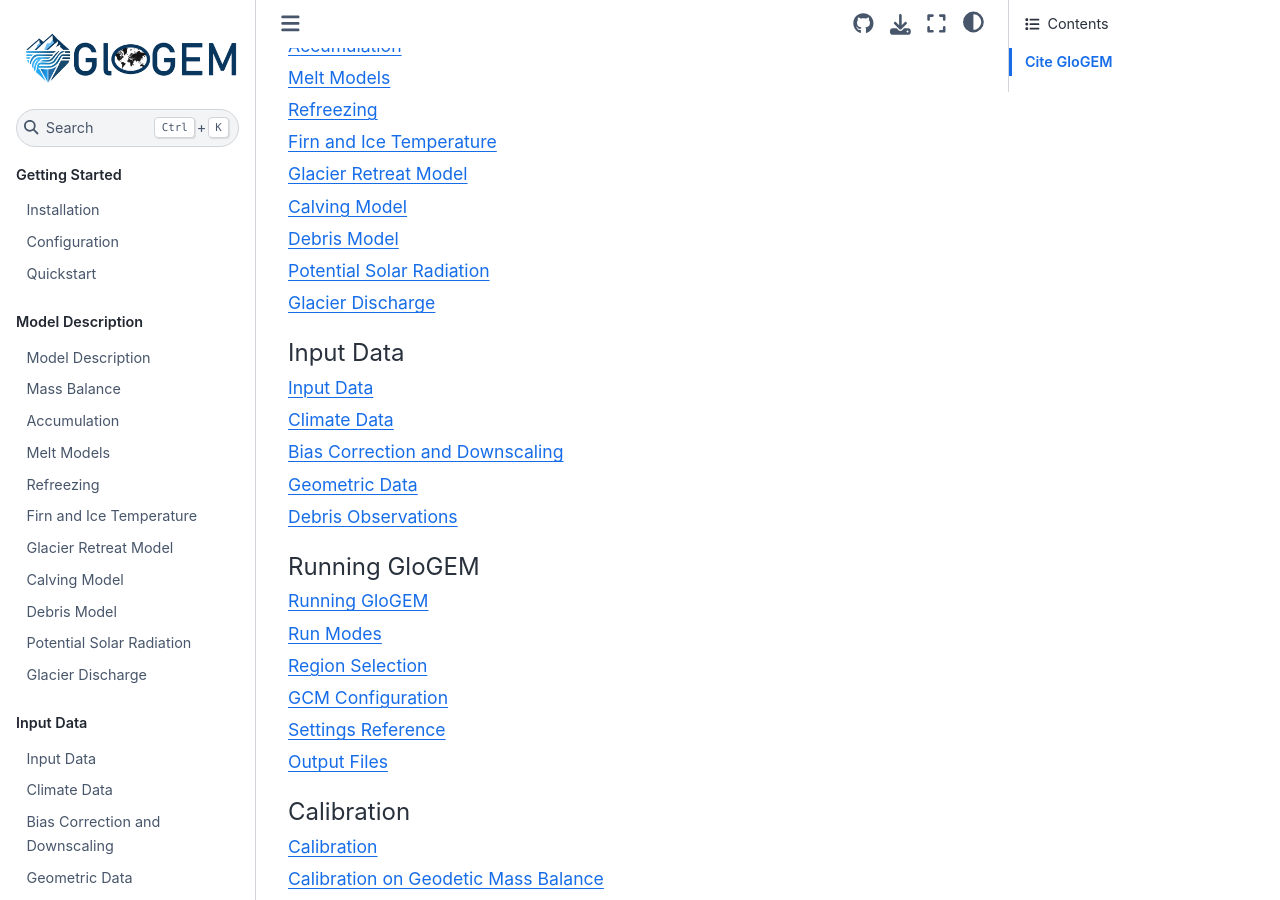
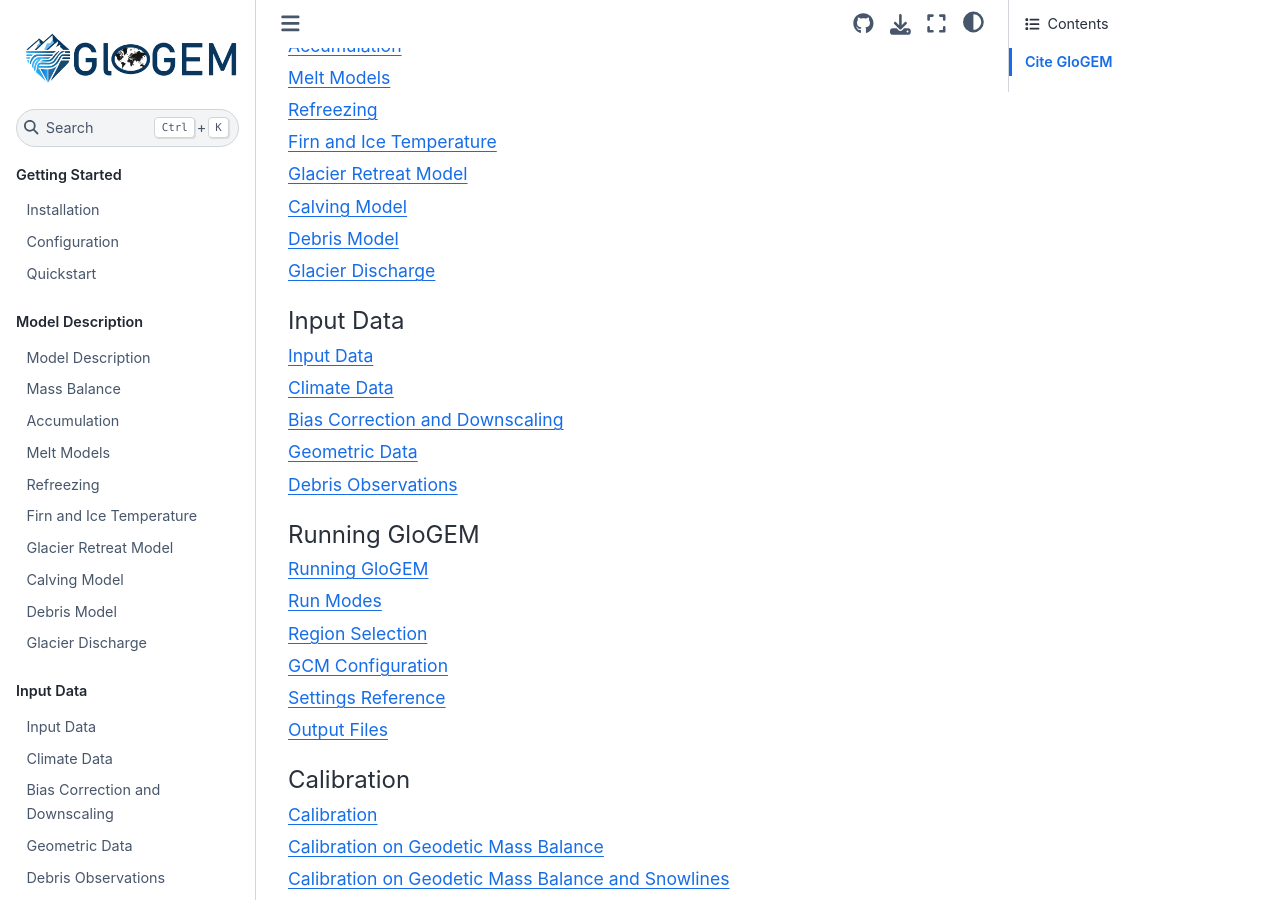
Before and after one commit to eth-vaw-glaciology/GloGEM-doc-temp, a Sphinx documentation site: the page built from docs/source/index.md, in a window 1280 px wide and 900 px high, scrolled down 865 px. Built offline with Sphinx 7.4.7 and the Sphinx Book theme 1.1.4, drawn with Linux system fonts in a browser that asks for light colours.

Commit message:
removing solar radiation

````diff
--- a/docs/source/index.md
+++ b/docs/source/index.md
@@ -37,7 +37,6 @@
 model-description/glacier-dynamics/retreat-model
 model-description/glacier-dynamics/calving-model
 model-description/debris-model
-model-description/solar-radiation
 model-description/discharge
 ```
 
````
